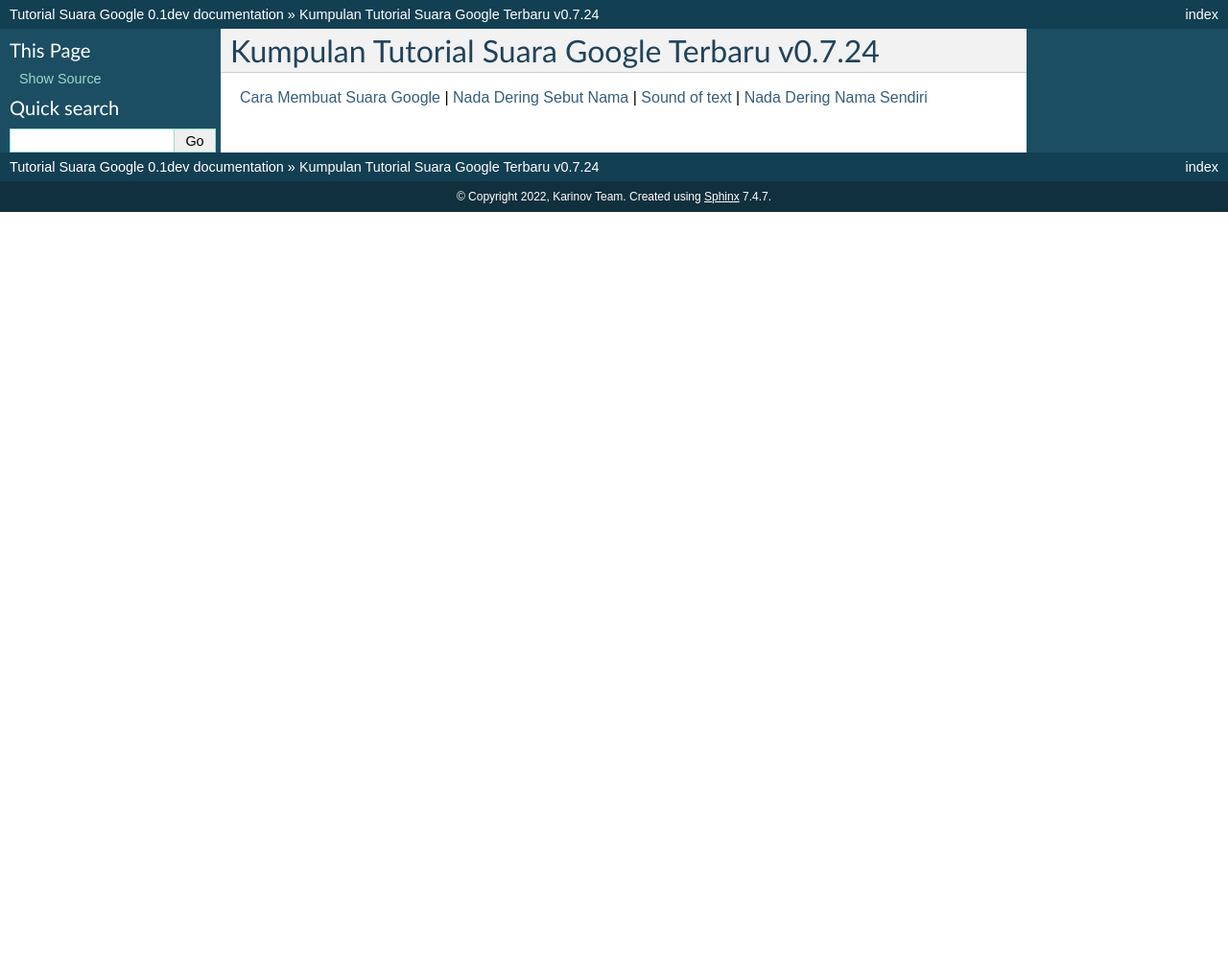
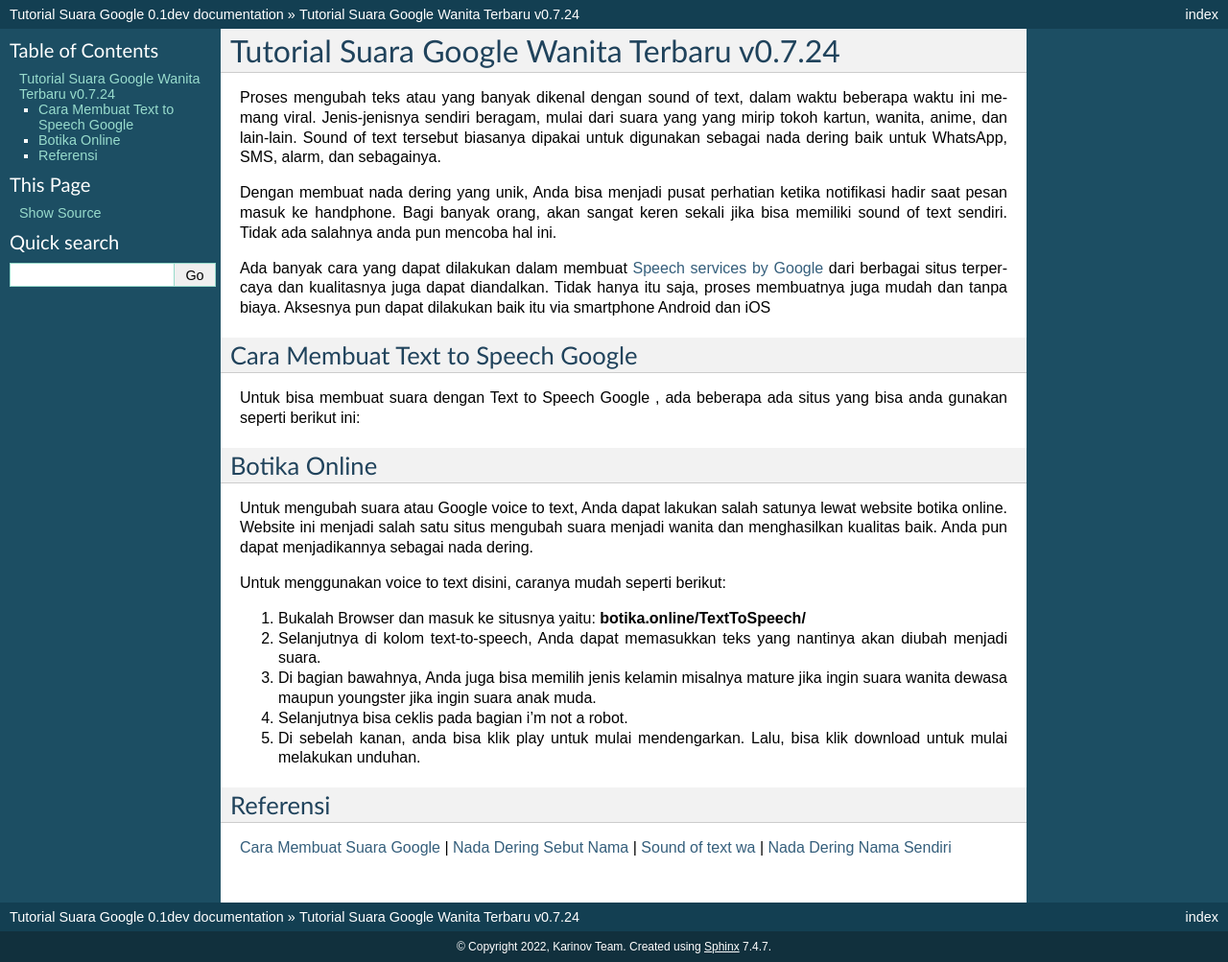
Before and after one commit to psmithr/hostontx, a Sphinx documentation site: the page built from docs/en/v0.7.24/index.rst, in a window 1280 px wide. Shown: the whole page at 96% size. Built offline with Sphinx 7.4.7, drawn with Linux system fonts in a browser that asks for light colours; pages that are not in the unit, such as notebooks, are missing from menus; before the commit the page ends 900 px from its top, so only the background shows below that.

Commit message:
Update index.rst

```diff
--- a/docs/en/v0.7.24/index.rst
+++ b/docs/en/v0.7.24/index.rst
@@ -1,4 +1,31 @@
-Kumpulan Tutorial Suara Google Terbaru v0.7.24
+Tutorial Suara Google Wanita Terbaru v0.7.24
 ========================
 
-`Cara Membuat Suara Google <https://www.sebuahutas.com/2022/02/cara-membuat-suara-google-di-hp-tanpa.html>`_ | `Nada Dering Sebut Nama <https://whitepaper.co.id/nada-dering-sound-of-text-sebut-nama/>`_ | `Sound of text <https://www.voiceoftext.com/p/sound-of-text-wa.html>`_ | `Nada Dering Nama Sendiri <https://www.autobild.co.id/2022/04/cara-nada-dering-wa-sebut-nama-dan.html>`_
+Proses mengubah teks atau yang banyak dikenal dengan sound of text, dalam waktu beberapa waktu ini memang viral. Jenis-jenisnya sendiri beragam, mulai dari suara yang yang mirip tokoh kartun, wanita, anime, dan lain-lain. Sound of text tersebut biasanya dipakai untuk digunakan sebagai nada dering baik untuk WhatsApp, SMS, alarm, dan sebagainya.
+
+Dengan membuat nada dering yang unik, Anda bisa menjadi pusat perhatian ketika notifikasi hadir saat pesan masuk ke handphone. Bagi banyak orang, akan sangat keren sekali jika bisa memiliki sound of text sendiri. Tidak ada salahnya anda pun mencoba hal ini.
+
+Ada banyak cara yang dapat dilakukan dalam membuat `Speech services by Google <https://www.osrepublik.com/speech-services-by-google-adalah/>`_ dari berbagai situs terpercaya dan kualitasnya juga dapat diandalkan. Tidak hanya itu saja, proses membuatnya juga mudah dan tanpa biaya. Aksesnya pun dapat dilakukan baik itu via smartphone Android dan iOS
+
+Cara Membuat Text to Speech Google
+---------------------
+
+Untuk bisa membuat suara dengan Text to Speech Google , ada beberapa ada situs yang bisa anda gunakan seperti berikut ini:
+
+Botika Online
+-----------
+
+Untuk mengubah suara atau Google voice to text, Anda dapat lakukan salah satunya lewat website botika online. Website ini menjadi salah satu situs mengubah suara menjadi wanita dan menghasilkan kualitas baik. Anda pun dapat menjadikannya sebagai nada dering.
+
+Untuk menggunakan voice to text disini, caranya mudah seperti berikut:
+
+1. Bukalah Browser dan masuk ke situsnya yaitu: **botika.online/TextToSpeech/**
+2. Selanjutnya di kolom text-to-speech, Anda dapat memasukkan teks yang nantinya akan diubah menjadi suara.
+3. Di bagian bawahnya, Anda juga bisa memilih jenis kelamin misalnya mature jika ingin suara wanita dewasa maupun youngster jika ingin suara anak muda.
+4. Selanjutnya bisa ceklis pada bagian i'm not a robot.
+5. Di sebelah kanan, anda bisa klik play untuk mulai mendengarkan. Lalu, bisa klik download untuk mulai melakukan unduhan.
+
+Referensi
+---------
+
+`Cara Membuat Suara Google <https://www.sebuahutas.com/2022/02/cara-membuat-suara-google-di-hp-tanpa.html>`_ | `Nada Dering Sebut Nama <https://whitepaper.co.id/nada-dering-sound-of-text-sebut-nama/>`_ | `Sound of text wa <https://www.voiceoftext.com/p/sound-of-text-wa.html>`_ | `Nada Dering Nama Sendiri <https://www.autobild.co.id/2022/04/cara-nada-dering-wa-sebut-nama-dan.html>`_
```
